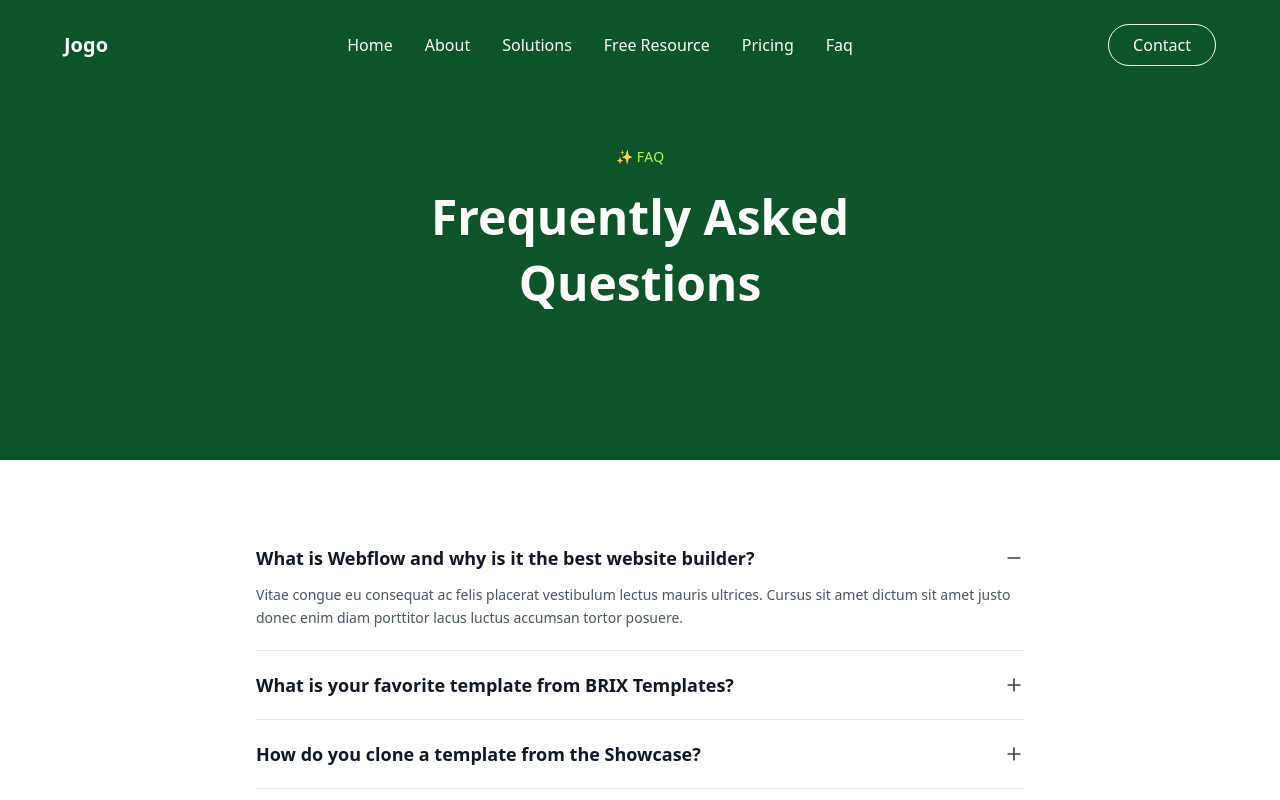
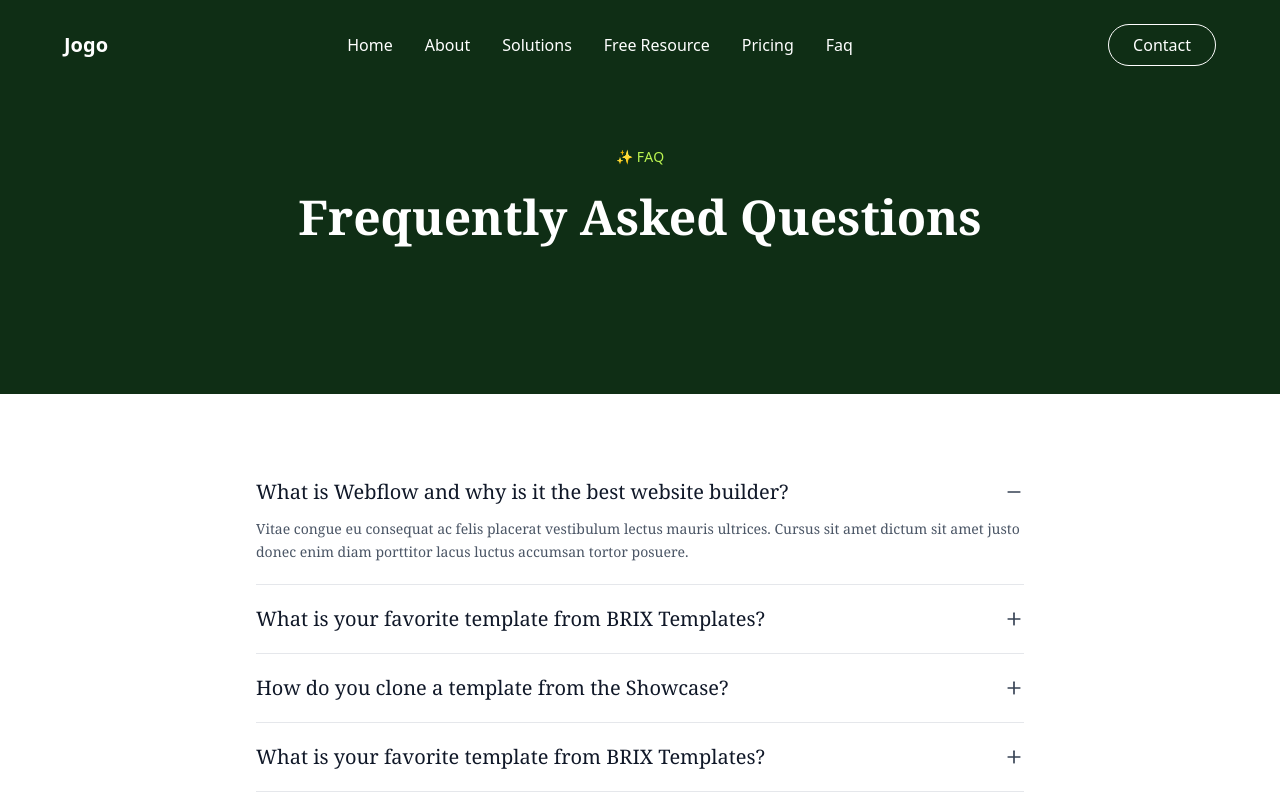
Before and after one commit to purandubey1011/frontend-main, a React (Vite) app: page /faq in a window 1280 px wide. Shown: the top 800 px of the page. Built offline with nearby package versions, Linux system fonts and the light colour scheme; the HTML template or start-up script is replaced by a standard one.

Commit message:
more changes

```diff
--- a/src/components/Faq/FaqHero.jsx
+++ b/src/components/Faq/FaqHero.jsx
@@ -50,12 +50,12 @@ const FaqHero = () => {
        {/* Navbar */}
        <Navbar/>
       {/* === HERO HEADER === */}
-      <div className="bg-green-900 text-white py-36 px-6 md:px-12 text-center relative">
-        <div className="max-w-2xl mx-auto">
+      <div className="bg-[#0F2E15] text-white py-36 px-6 md:px-12 text-center relative">
+        <div className="max-w-3xl mx-auto">
           <span className="text-lime-300 text-sm font-medium tracking-wide">
             ✨ FAQ
           </span>
-          <h1 className="mt-4 text-4xl md:text-5xl font-bold leading-snug">
+          <h1 className="mt-4 text-4xl md:text-5xl font-bold leading-snug font-serif">
             Frequently Asked Questions
           </h1>
         </div>
@@ -70,7 +70,7 @@ const FaqHero = () => {
             onClick={() => setOpenId(openId === faq.id ? null : faq.id)}
           >
             <div className="flex items-center justify-between">
-              <h3 className="text-lg font-semibold text-gray-900">
+              <h3 className="text-xl font-medium text-gray-900 font-serif">
                 {faq.question}
               </h3>
               {openId === faq.id ? (
@@ -80,7 +80,7 @@ const FaqHero = () => {
               )}
             </div>
             {openId === faq.id && faq.answer && (
-              <p className="mt-3 text-gray-600 text-sm leading-relaxed">
+              <p className="mt-3 text-gray-600 text-sm leading-relaxed font-serif">
                 {faq.answer}
               </p>
             )}
--- a/src/components/Pricing/Coaching.jsx
+++ b/src/components/Pricing/Coaching.jsx
@@ -38,10 +38,10 @@ const Coaching = () => {
   return (
     <section className="bg-white py-20 px-4 md:px-12">
       {/* Heading */}
-      <h2 className="text-4xl font-bold text-green-900 mb-12">Coaching</h2>
+      <h2 className="text-5xl font-bold text-green-900 mb-12 font-serif">Coaching</h2>
 
       {/* Cards */}
-      <div className="grid gap-8 sm:grid-cols-2 lg:grid-cols-3">
+      <div className="grid gap-8 sm:grid-cols-2 lg:grid-cols-3 text-[#0F2E15]">
         {coachingData.map((item) => (
           <div
             key={item.id}
```
